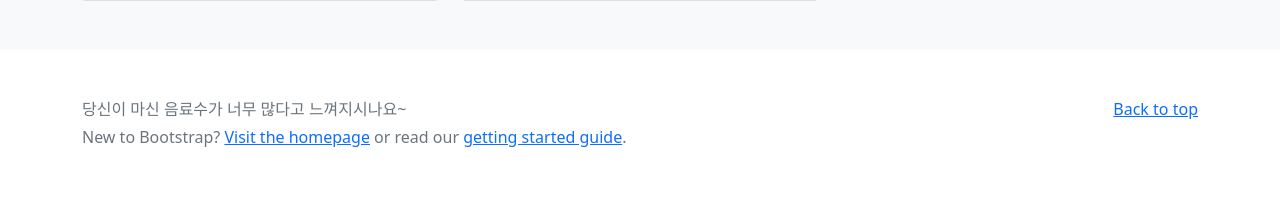
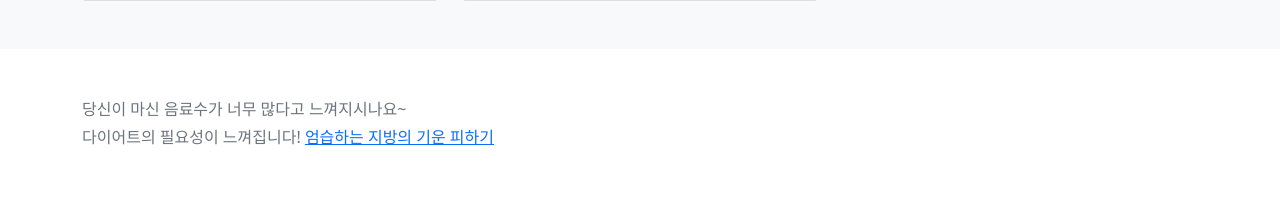
Before and after one commit to 6jo-NiMaUm/NiMaUm, a Flask app: page / in a window 1280 px wide. Shown: the part 1904-2101 px from the top of the page. Run offline with Flask 2, Linux system fonts and the light colour scheme; some libraries are stand-ins or nearby versions.

Commit message:
#4 파일 보기전 커밋

```diff
--- a/templates/index.html
+++ b/templates/index.html
@@ -51,15 +51,15 @@
     <div class="container">
       <div class="row">
         <div class="col-sm-8 col-md-7 py-4">
-          <h4 class="text-white">About</h4>
-          <p class="text-muted">Add some information about the album below, the author, or any other background context. Make it a few sentences long so folks can pick up some informative tidbits. Then, link them off to some social networking sites or contact information.</p>
+          <h4 class="text-white">Introduce Your Drink</h4>
+          <p class="text-muted">지금껏 여러분은 음료를 얼마나 드셨나요? 니마음은 여러분이 마신 음료의 횟수를 카운트해 앞으로의 건강한 생활을 책임집니다.!</p>
         </div>
         <div class="col-sm-4 offset-md-1 py-4">
-          <h4 class="text-white">Contact</h4>
+          <h4 class="text-white">subscribe!</h4>
           <ul class="list-unstyled">
-            <li><a href="#" class="text-white">Follow on Twitter</a></li>
-            <li><a href="#" class="text-white">Like on Facebook</a></li>
-            <li><a href="#" class="text-white">Email me</a></li>
+            <li><a href="#" class="text-white">구독과 좋아요~</a></li>
+            <li><a href="#" class="text-white">follow me</a></li>
+            <li><a href="#" class="text-white"></a></li>
           </ul>
         </div>
       </div>
@@ -72,6 +72,7 @@
           <span class="input-group-text" id="addon-wrapping">닉네임</span>
           <input type="text" class="form-control" placeholder="Username" aria-label="Username" aria-describedby="addon-wrapping">
         </div>
+        <button type="button" class="btn btn-light">로그아웃</button>
       </a>
       <button class="navbar-toggler" type="button" data-bs-toggle="collapse" data-bs-target="#navbarHeader" aria-controls="navbarHeader" aria-expanded="false" aria-label="Toggle navigation">
         <span class="navbar-toggler-icon"></span>
@@ -211,10 +212,10 @@
 <footer class="text-muted py-5">
   <div class="container">
     <p class="float-end mb-1">
-      <a href="#">Back to top</a>
+      <a href="#"></a>
     </p>
     <p class="mb-1">당신이 마신 음료수가 너무 많다고 느껴지시나요~</p>
-    <p class="mb-0">New to Bootstrap? <a href="/">Visit the homepage</a> or read our <a href="/docs/5.0/getting-started/introduction/">getting started guide</a>.</p>
+    <p class="mb-0">다이어트의 필요성이 느껴집니다!<a href="/"></a>  <a href="https://www.youtube.com/results?search_query=%EB%8B%A4%EC%9D%B4%EC%96%B4%ED%8A%B8">엄습하는 지방의 기운 피하기</a></p>
   </div>
 </footer>
 
```
